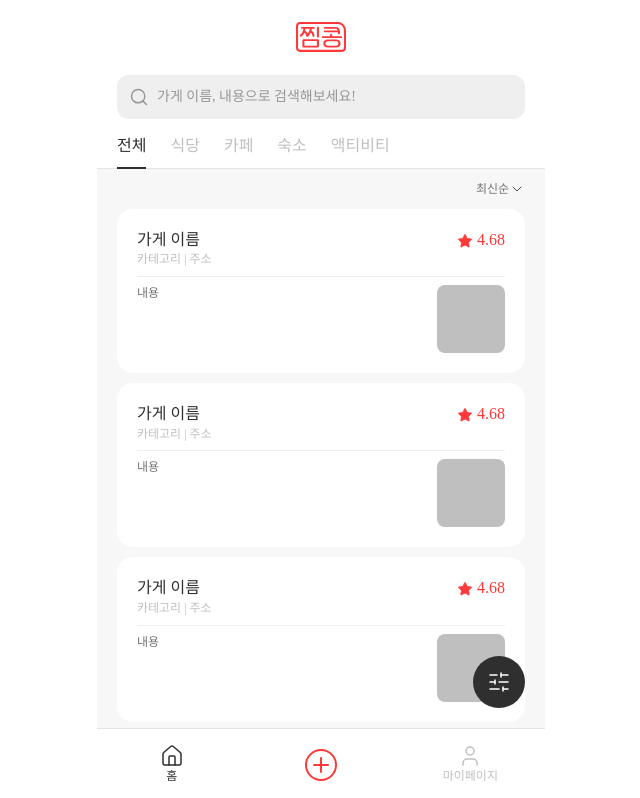
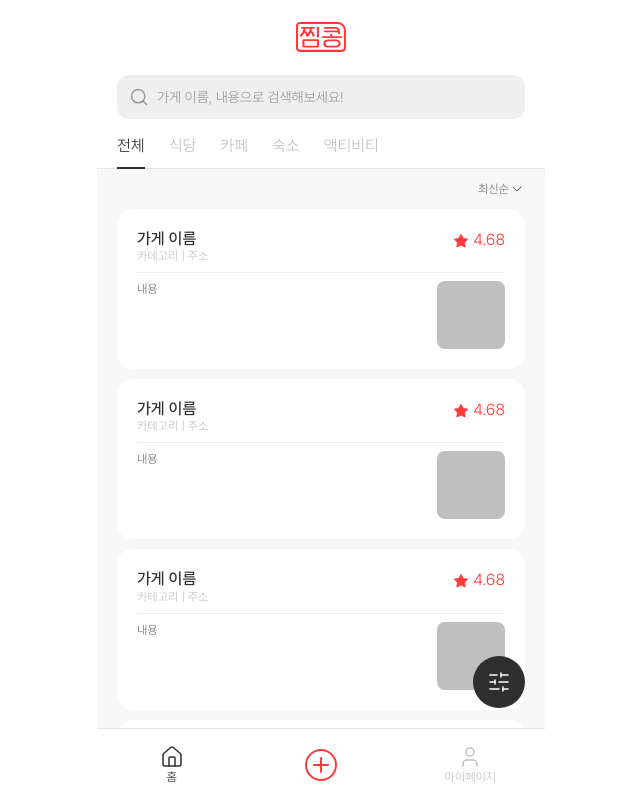
Before and after one commit to JjimKong/Frontend, a React (Vite) app: page / in a window 1280 px wide. Shown: the top 798 px of the page, without its empty margins (319-959 px from the left). Built offline with nearby package versions, Linux system fonts and the light colour scheme.

Commit message:
refactor: css 파일 분리

```diff
--- a/src/styles/index.css
+++ b/src/styles/index.css
@@ -1,4 +1,5 @@
-@import "tailwindcss";
+@import "./tailwind.css";
+@import "./font.css";
 
 @theme {
     /* Default */
@@ -28,20 +29,16 @@
     --color-gray100: #f7f7f7;
 }
 
-* {
-    font-family: var(--font-pretendard), sans-serif;
-    line-height: 140%;
-}
-
 *::-webkit-scrollbar {
     display: none;
 }
 
-@layer components {
-    .card-wrapper {
-        @apply w-full bg-white rounded-2xl px-5;
-    }
-    .floating-btn {
-        @apply absolute flex right-5 w-13 h-13 justify-center items-center rounded-full duration-300;
-    }
+body {
+    font-family: "Pretendard-Light", sans-serif;
+    line-height: 140%;
 }
+
+h1 {
+    font-family: "Pretendard-Medium", sans-serif;
+    line-height: 120%;
+}
--- /dev/null
+++ b/src/styles/tailwind.css
@@ -0,0 +1,10 @@
+@import "tailwindcss";
+
+@layer components {
+    .card-wrapper {
+        @apply w-full bg-white rounded-2xl px-5;
+    }
+    .floating-btn {
+        @apply absolute flex right-5 w-13 h-13 justify-center items-center rounded-full duration-300;
+    }
+}
```
